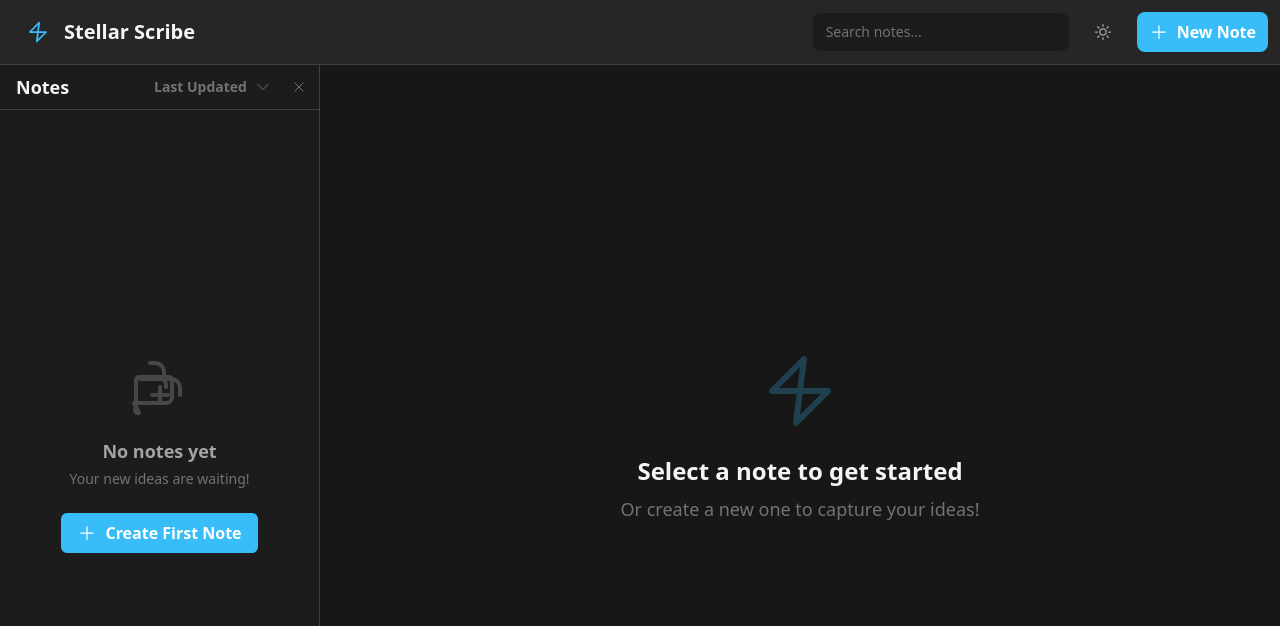
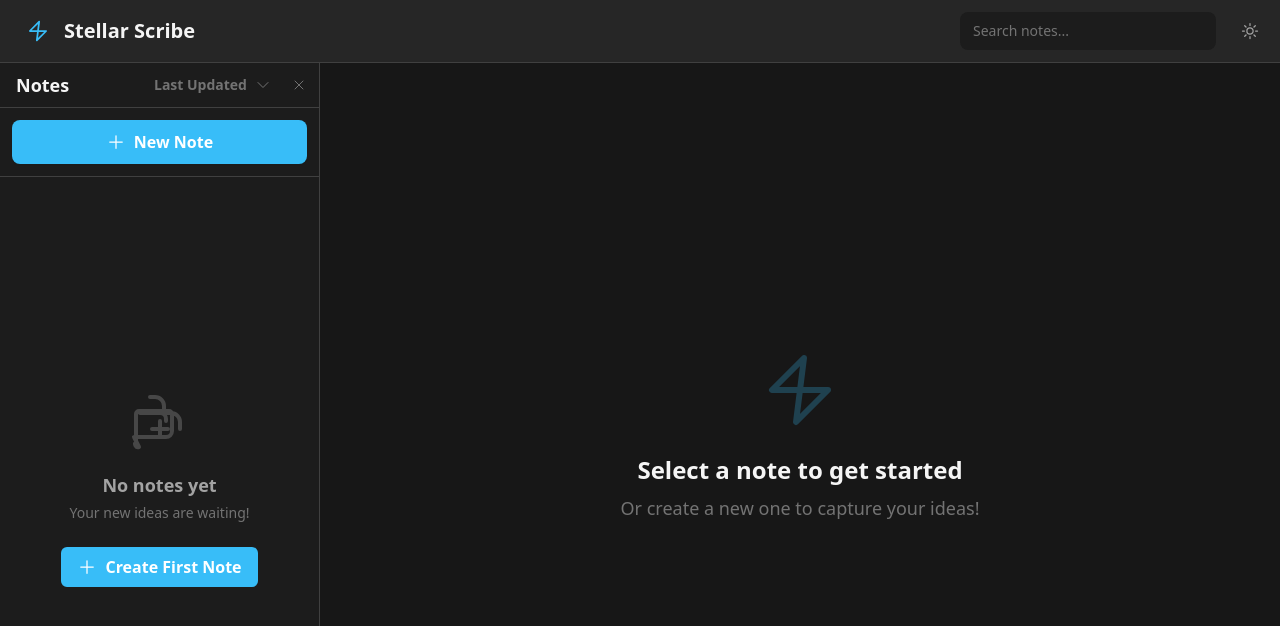
Before and after one commit to Abhishekabysm/steller-scribe, a React (Vite) app: page / in a window 1280 px wide. Shown: the top 626 px of the page. Built offline with nearby package versions, Linux system fonts and the light colour scheme.

Commit message:
feat: add 'New Note' button to NoteList for easier note creation

```diff
--- a/App.tsx
+++ b/App.tsx
@@ -6,7 +6,6 @@ import { useTheme } from './hooks/useTheme';
 import { ToastProvider, useToasts } from './hooks/useToasts';
 import NoteList from './components/NoteList';
 import NoteEditor from './components/NoteEditor';
-import PlusIcon from './components/icons/PlusIcon';
 import LogoIcon from './components/icons/LogoIcon';
 import MenuIcon from './components/icons/MenuIcon';
 import SunIcon from './components/icons/SunIcon';
@@ -116,7 +115,7 @@ const AppContent: React.FC = () => {
           <LogoIcon className="w-7 h-7 text-accent dark:text-dark-accent" />
           <h1 className="text-xl font-bold text-text-primary dark:text-dark-text-primary hidden sm:block">Stellar Scribe</h1>
         </div>
-        <div className="flex items-center space-x-2 sm:space-x-4 flex-grow max-w-md sm:max-w-none sm:flex-grow-0">
+        <div className="flex items-center space-x-2 sm:space-x-4">
           <div className="relative flex-grow sm:flex-grow-0">
             <input
               type="search"
@@ -128,13 +127,6 @@ const AppContent: React.FC = () => {
           </div>
           <button onClick={toggleTheme} className="p-2 rounded-md hover:bg-bg-secondary dark:hover:bg-dark-bg-secondary text-text-secondary dark:text-dark-text-secondary transition-colors flex-shrink-0" title="Toggle Theme">
             {theme === 'light' ? <MoonIcon className="w-5 h-5" /> : <SunIcon className="w-5 h-5" />}
-          </button>
-          <button
-            onClick={addNote}
-            className="flex items-center space-x-2 px-3 py-2 bg-accent text-white rounded-lg hover:bg-accent-hover dark:bg-dark-accent dark:hover:bg-dark-accent-hover transition-colors font-semibold flex-shrink-0 shadow-sm"
-          >
-            <PlusIcon className="w-5 h-5" />
-            <span className="hidden sm:inline">New Note</span>
           </button>
         </div>
       </header>
--- a/components/NoteList.tsx
+++ b/components/NoteList.tsx
@@ -134,6 +134,15 @@ const NoteList: React.FC<NoteListProps> = ({ notes, activeNoteId, onSelectNote,
           )}
         </div>
       </div>
+      <div className="p-3 border-b border-border-color dark:border-dark-border-color">
+        <button
+          onClick={onAddNote}
+          className="w-full flex items-center justify-center space-x-2 px-4 py-2.5 bg-accent text-white rounded-lg hover:bg-accent-hover dark:bg-dark-accent dark:hover:bg-dark-accent-hover transition-colors font-semibold shadow-sm"
+        >
+          <PlusIcon className="w-5 h-5" />
+          <span>New Note</span>
+        </button>
+      </div>
       <div className="flex-grow overflow-y-auto">
       {sortedAndFilteredNotes.length > 0 ? (
         <>
```
